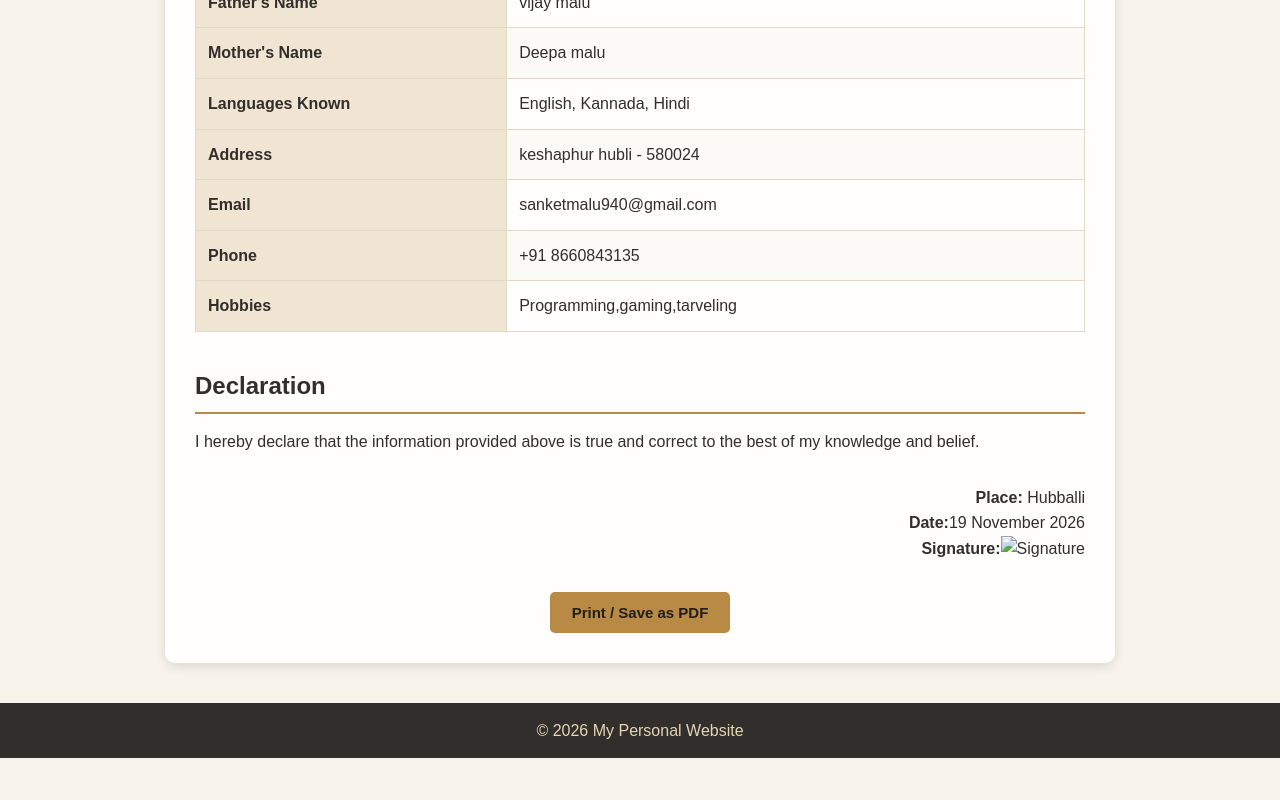
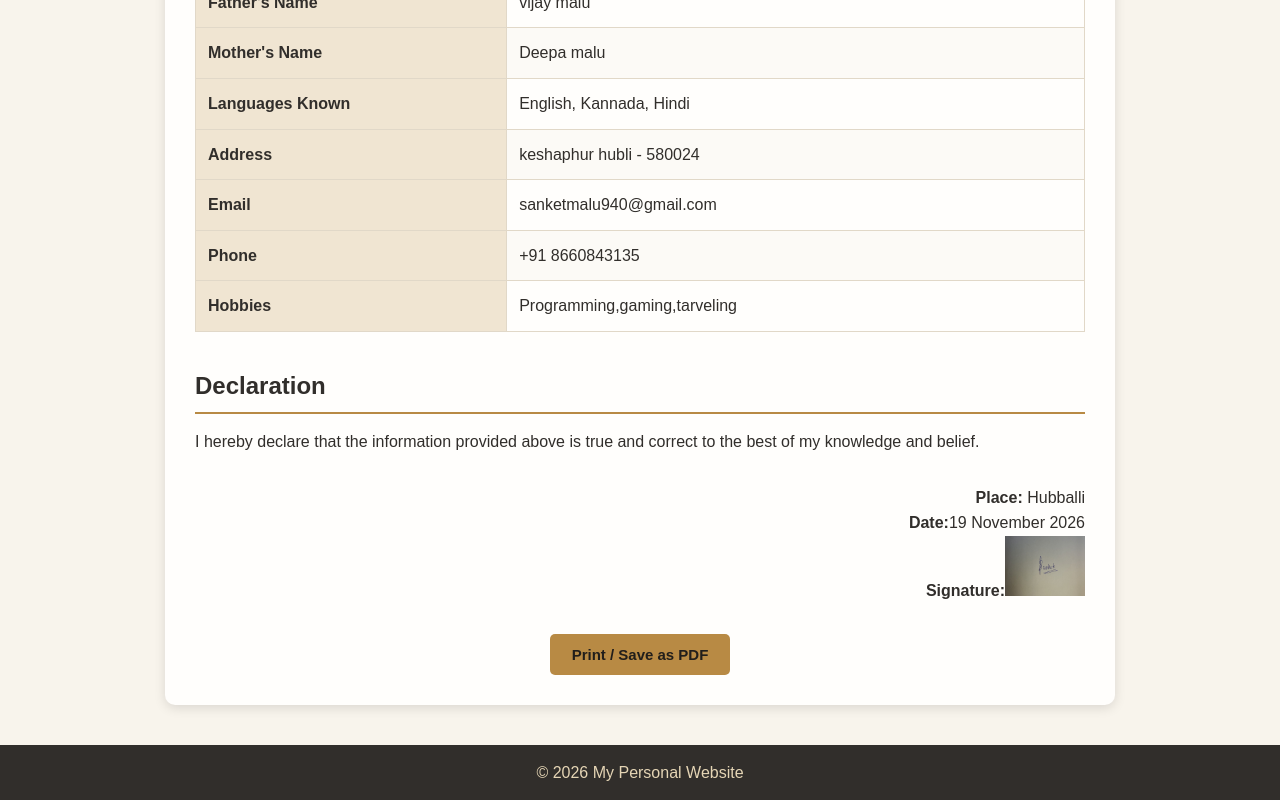
Before and after one commit to sanketmalu940-rgb/sanket-bio-data, a plain HTML site: page biodata.html in a window 1280 px wide. Shown: the part 528-1328 px from the top of the page. Before the commit the page ends 1286 px from the top, so only its background shows below. Drawn offline with Linux system fonts and the light colour scheme; a script that the page names is missing.

Commit message:
Update biodata.html

```diff
--- a/biodata.html
+++ b/biodata.html
@@ -94,7 +94,7 @@
             <div class="signature">
                 <p><b>Place:</b> Hubballi</p>
                 <p><b>Date:</b>19 November 2026</p>
-                <p><b>Signature:</b><img src="sign.jpg" alt="Signature" width="80" height="60"></p>
+                <p><b>Signature:</b><img src="sign.jpeg" alt="Signature" width="80" height="60"></p>
             </div>
         </section>
 
```
